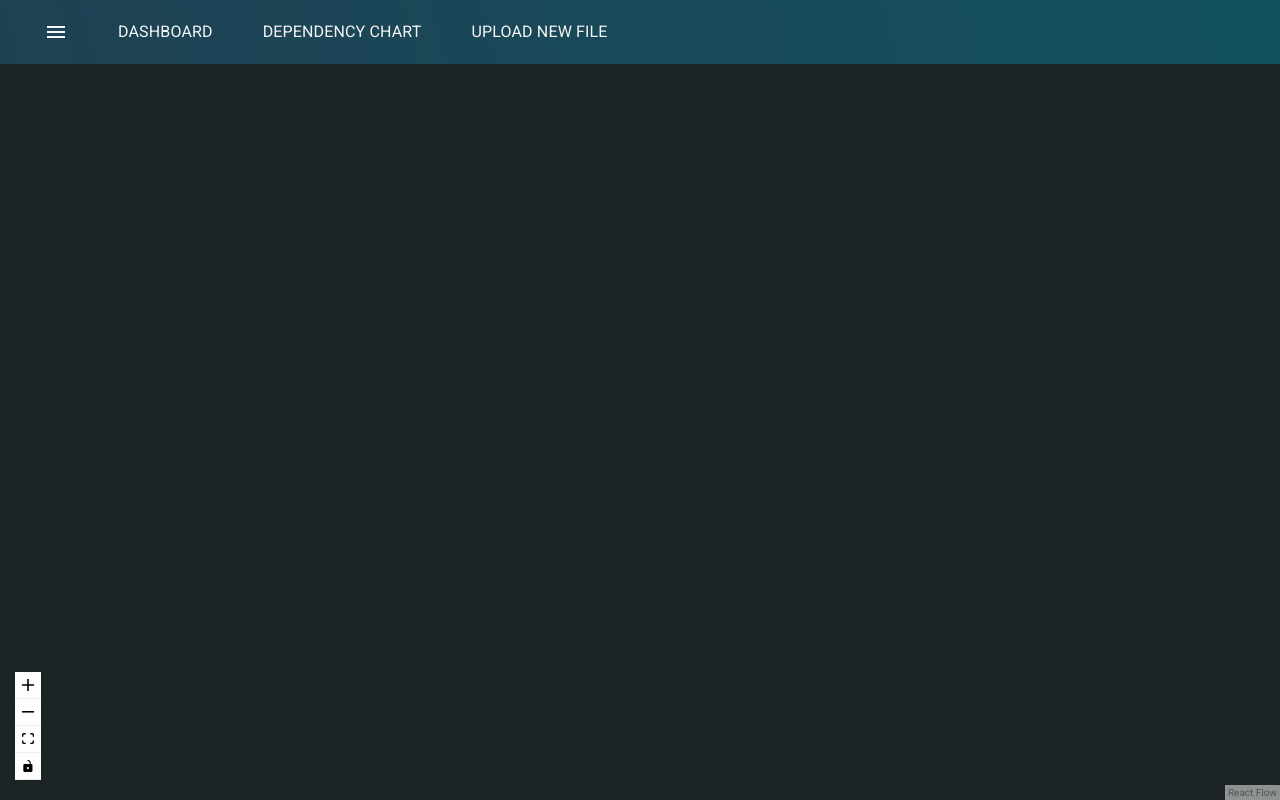
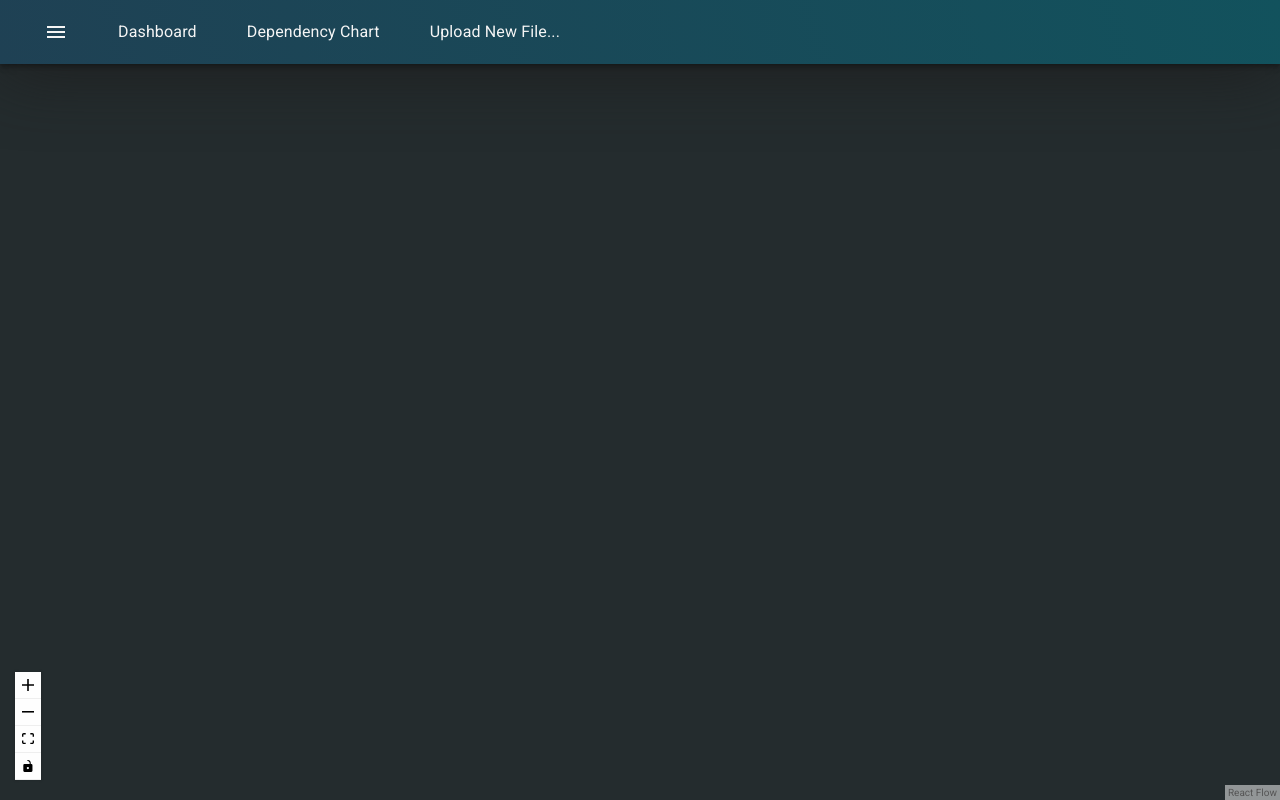
Before and after one commit to oslabs-beta/atriom-dashboard, a React app: page / in a window 1280 px wide. Built offline with nearby package versions, Linux system fonts and the light colour scheme; a web font is replaced by a local one.

Commit message:
Updates to navbar shadow

```diff
--- a/src/components/flow/flow-styles.scss
+++ b/src/components/flow/flow-styles.scss
@@ -1,7 +1,7 @@
 .FlowContainer {
   height: calc(100vh - 64px);
   width: 100vw;
-  background-color: #1c2426;
+  // background-color: #1c2426;
   // background: rgb(12,29,36);
   // background: radial-gradient(circle, rgba(12,29,36,1) 0%, rgba(23,43,54,1) 100%);
 }
--- a/src/components/navbar/NavBar.js
+++ b/src/components/navbar/NavBar.js
@@ -18,17 +18,17 @@ const NavBar = () => {
         <Toolbar id="navbar">
           <DropMenu id="drop-menu" apps={apps} />
           <Typography className="navLinks">
-            <Link to="/">DASHBOARD</Link>
+            <Link to="/">Dashboard</Link>
           </Typography>
           <Typography className="navLinks" noWrap>
-            <Link to="/dependencies">DEPENDENCY CHART</Link>
+            <Link to="/dependencies">Dependency Chart</Link>
             <Link
               to="/"
               onClick={() => {
                 setApps([]);
               }}
             >
-              UPLOAD NEW FILE
+              Upload New File...
             </Link>
           </Typography>
           {/* <Search /> */}
--- a/src/styles/NavBar.scss
+++ b/src/styles/NavBar.scss
@@ -15,7 +15,7 @@ body {
 // }
 
 .NavBar-container {
-  box-shadow: 0px 8px 40px rgb(17, 17, 17);
+  box-shadow: 0px 4px 70px rgb(29, 29, 29);
   z-index: 1000;
 }
 
```
